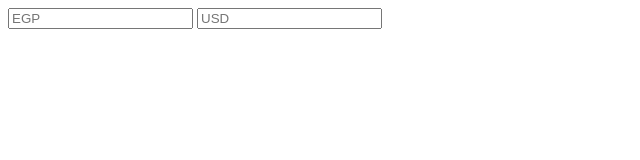
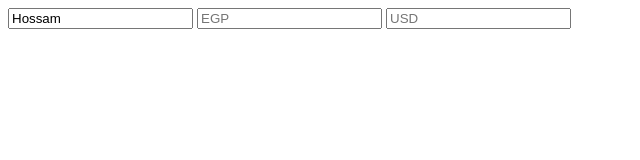
Before and after one commit to KabtinBandar/Web, a plain HTML site: page index.html in a window 1280 px wide. Shown: the whole page, without its empty margins (0-640 px from the left). Drawn offline with Linux system fonts and the light colour scheme.

Commit message:
Add_Code

```diff
--- a/demo.js
+++ b/demo.js
@@ -1,6 +1,8 @@
 
 let txtEGP = document.getElementById('txtEGP');
 let txtUSD = document.getElementById('txtUSD');
+let txtUser = document.getElementById('Username');
+txtUser.value = 'Hossam'
 txtUSD.onkeyup =  function(){
 txtEGP.value = txtUSD.value * 47;
 console.log("EGP : "+txtEGP.value);
--- a/index.html
+++ b/index.html
@@ -5,6 +5,7 @@
     <meta name="viewport" content="width=device-width, initial-scale=1.0">
 </head>
 <body>
+    <input id="Username" type="text" placeholder="name">
     <input id="txtEGP" type="number"placeholder="EGP">
     <input id="txtUSD" type="number" placeholder="USD">
     <script src="demo.js"></script>
```
